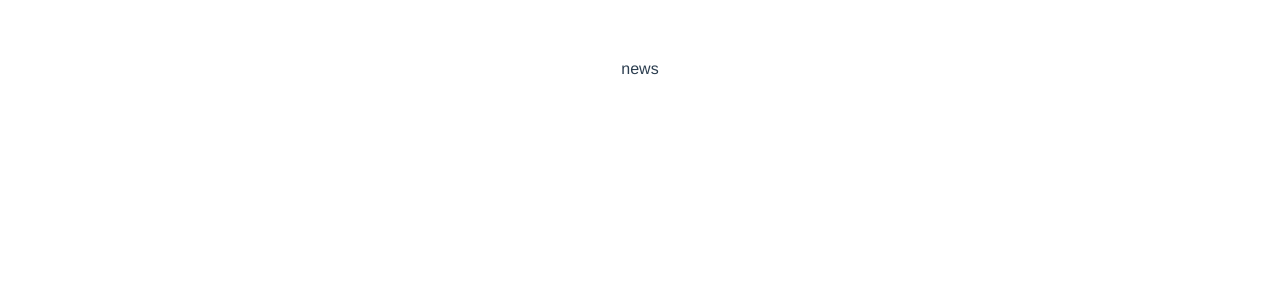
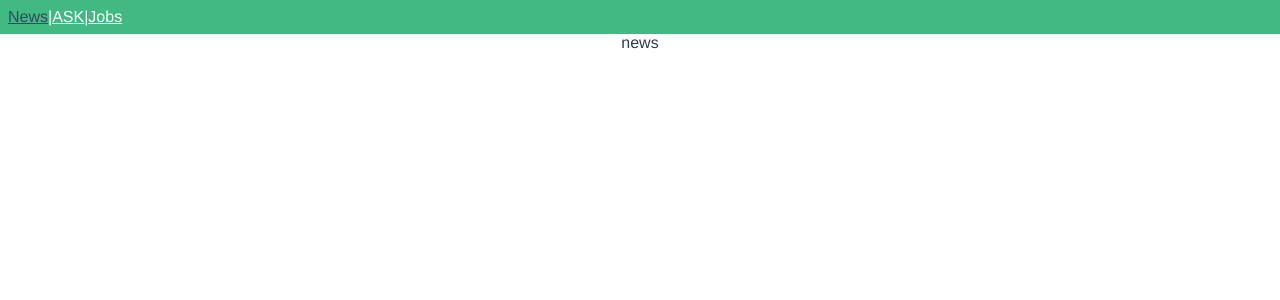
Before and after one commit to s-ong-c/vue-news-client, a Vue app in the folder vue-news/: page /ask#/news in a window 1280 px wide. Shown: the top 300 px of the page. Built offline with nearby package versions, Linux system fonts and the light colour scheme.

Commit message:
tool bar

```diff
--- a/vue-news/src/App.vue
+++ b/vue-news/src/App.vue
@@ -1,24 +1,29 @@
 <template>
   <div id="app">
-    <!-- url 이 만약  -->
-    <router-view>aa</router-view>
+    <tool-bar></tool-bar>
+    <router-view></router-view>
   </div>
 </template>
 
 <script>
-
+import ToolBar from './components/ToolBar.vue'
 export default {
-
+ components:{
+   ToolBar,
+ },
 }
 </script>
 
 <style>
+body{
+  padding: 0;
+  margin: 0;
+}
 #app {
   font-family: 'Avenir', Helvetica, Arial, sans-serif;
   -webkit-font-smoothing: antialiased;
   -moz-osx-font-smoothing: grayscale;
   text-align: center;
   color: #2c3e50;
-  margin-top: 60px;
 }
 </style>
--- /dev/null
+++ b/vue-news/src/components/ToolBar.vue
@@ -0,0 +1,28 @@
+<template>
+    <div class="header">
+        <router-link to="/news">News</router-link> |
+        <router-link to="/ask">ASK</router-link> |
+        <router-link to="/jobs">Jobs</router-link>
+    </div>
+</template>
+
+<script>
+export default {
+
+}
+</script>
+
+<style scoped>
+.header {
+    color:white;
+    background-color: #42b883;
+    display: flex;
+    padding: 8px;
+}
+.header .router-link-active{
+    color: #35495e
+}
+.header a{
+    color:white;
+}
+</style>
--- a/vue-news/src/router/index.js
+++ b/vue-news/src/router/index.js
@@ -8,6 +8,10 @@
 
 export const router = new VueRouter({
   routes: [
+      {
+          path: '/',
+          redirect:'news',
+      },
       {
           // path : url주소
           path: '/news',
```
